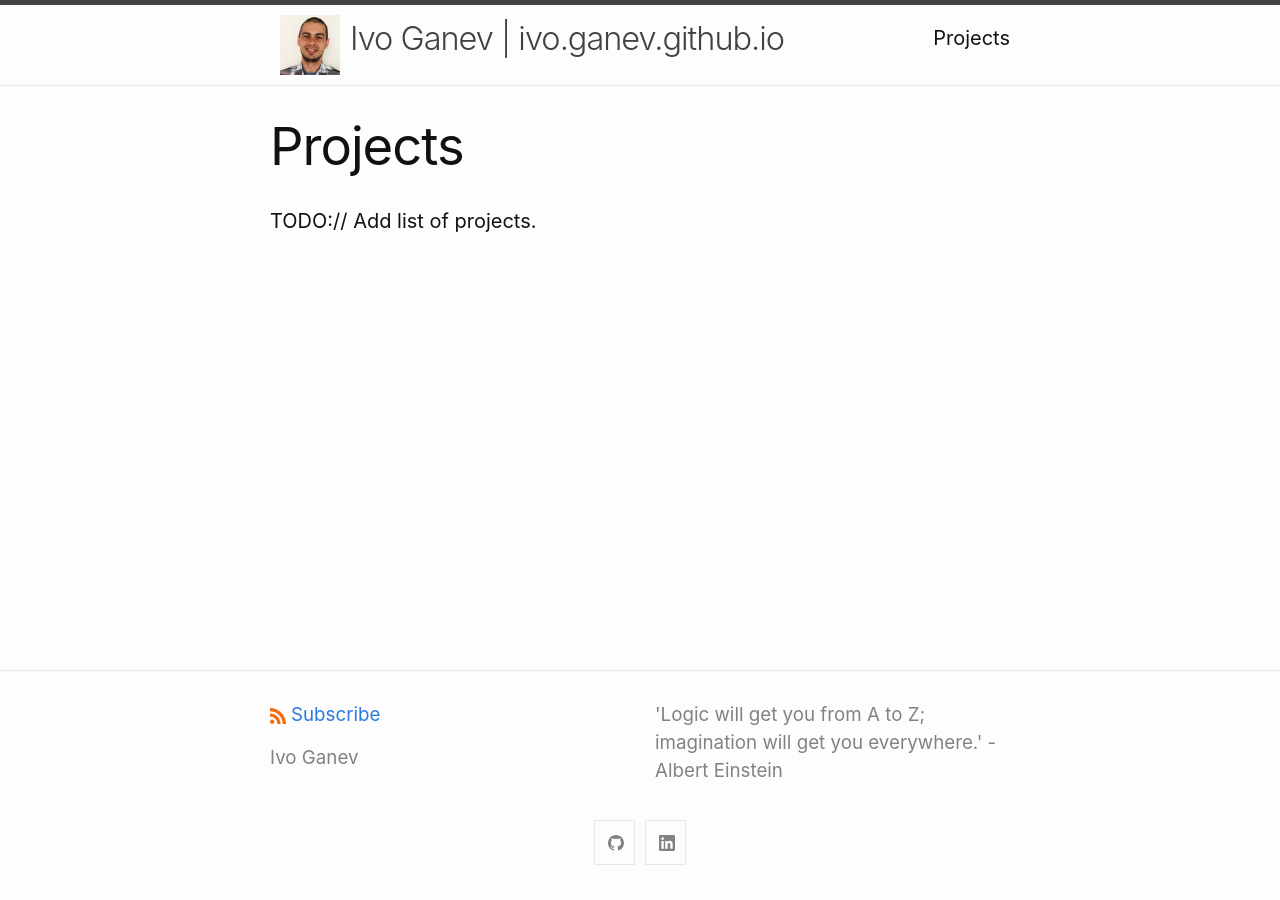
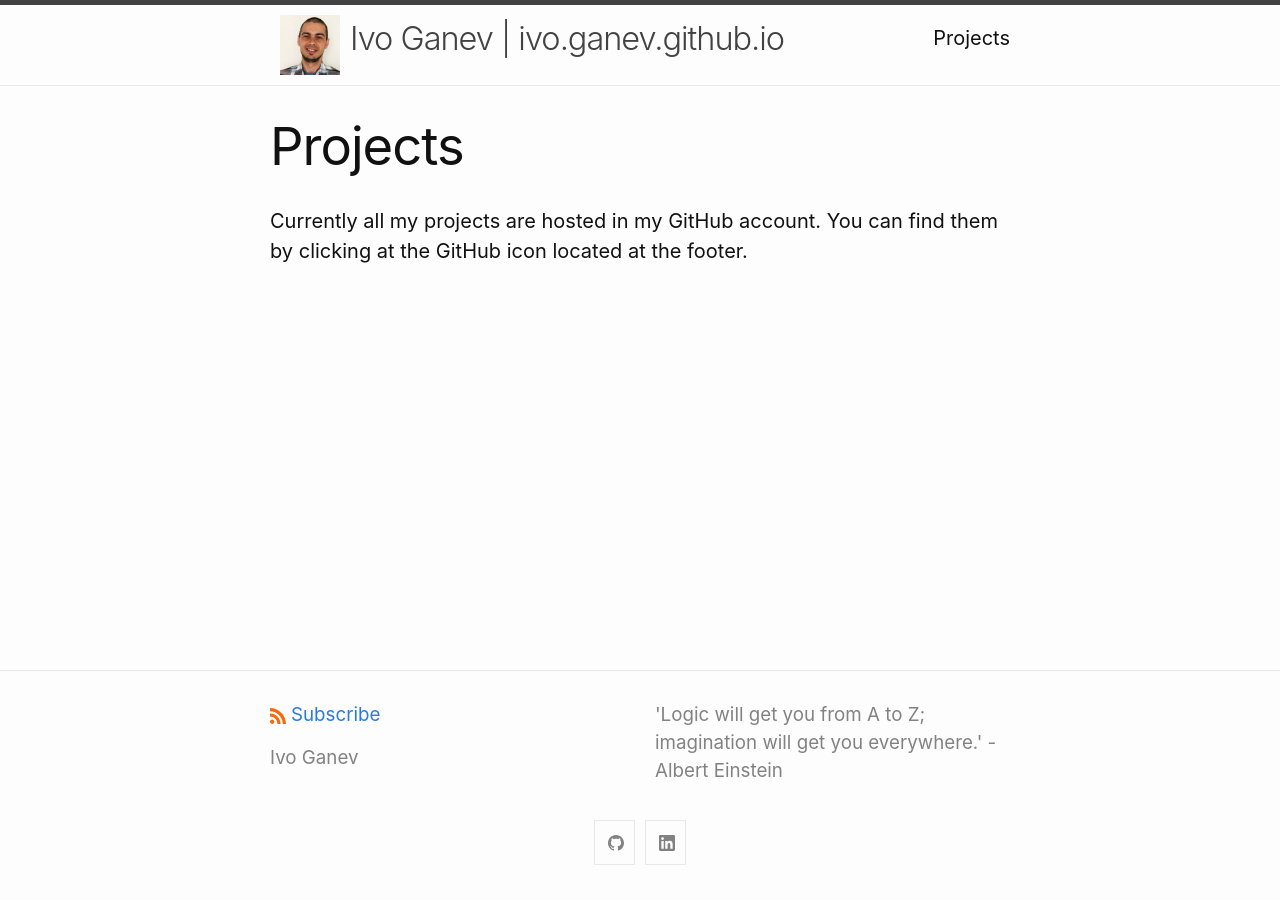
Before and after one commit to ivoGanev/ivoganev.github.io, a Jekyll site: the page built from projects.md, in a window 1280 px wide. Built offline with Jekyll 4.4.1, drawn with Linux system fonts in a browser that asks for light colours.

Commit message:
Added information about projects in Project page

```diff
--- a/projects.md
+++ b/projects.md
@@ -4,4 +4,4 @@ title: Projects
 permalink: /projects/
 ---
 
-TODO:// Add list of projects.
+Currently all my projects are hosted in my GitHub account. You can find them by clicking at the GitHub icon located at the footer.
```
